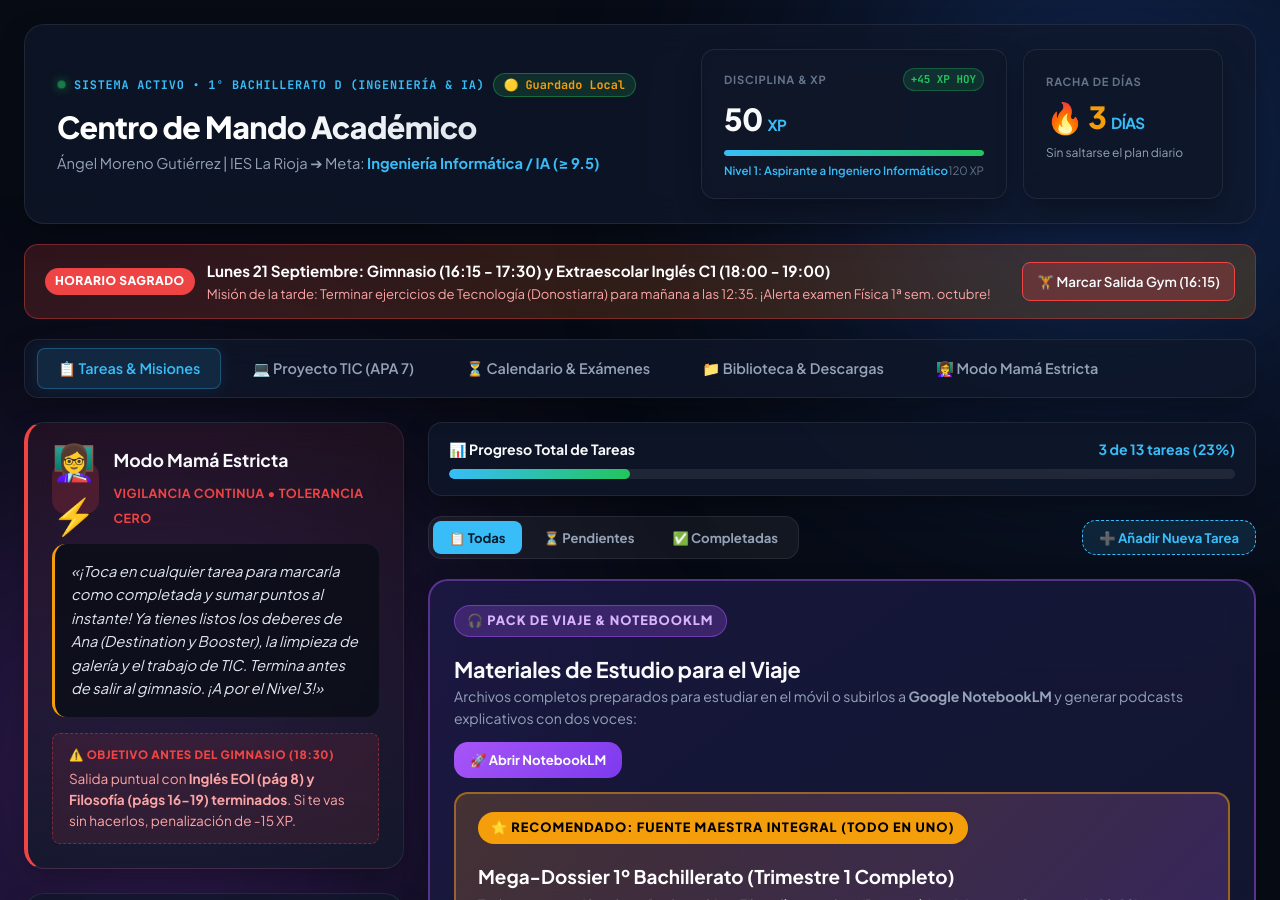
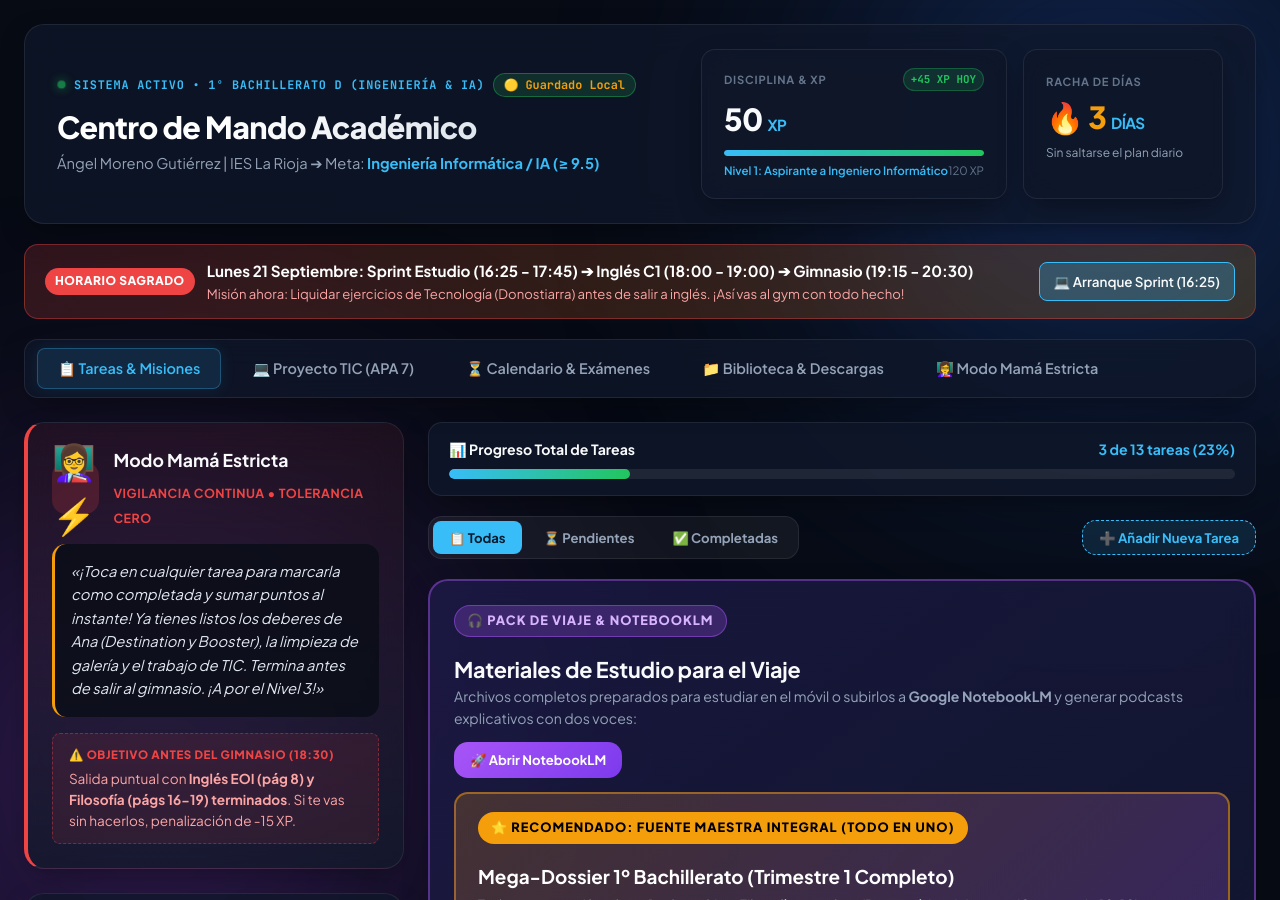
Before and after one commit to angelTomo9/angelTomo9.github.io, a Jekyll site: the page apps/bachillerato/index.html, which Jekyll copies as it is, in a window 1280 px wide and 900 px high. Built offline with Jekyll 4.4.1, drawn with Linux system fonts in a browser that asks for light colours.

Commit message:
chore: actualizar banner sprint tarde antes de ingles

```diff
--- a/apps/bachillerato/index.html
+++ b/apps/bachillerato/index.html
@@ -64,12 +64,12 @@
       <div style="display: flex; align-items: center; gap: 12px;">
         <span class="urgent-badge">HORARIO SAGRADO</span>
         <div>
-          <strong style="color: #fff; font-size: 0.95rem;">Lunes 21 Septiembre: Gimnasio (16:15 - 17:30) y Extraescolar Inglés C1 (18:00 - 19:00)</strong>
-          <p style="color: #fca5a5; font-size: 0.82rem; margin: 0;">Misión de la tarde: Terminar ejercicios de Tecnología (Donostiarra) para mañana a las 12:35. ¡Alerta examen Física 1ª sem. octubre!</p>
+          <strong style="color: #fff; font-size: 0.95rem;">Lunes 21 Septiembre: Sprint Estudio (16:25 - 17:45) ➔ Inglés C1 (18:00 - 19:00) ➔ Gimnasio (19:15 - 20:30)</strong>
+          <p style="color: #fca5a5; font-size: 0.82rem; margin: 0;">Misión ahora: Liquidar ejercicios de Tecnología (Donostiarra) antes de salir a inglés. ¡Así vas al gym con todo hecho!</p>
         </div>
       </div>
-      <button class="btn-checkin" style="background: rgba(239, 68, 68, 0.25); border-color: #ef4444;" onclick="logEvent('🏋️ Salida al Gimnasio (16:15)', 15)">
-        🏋️ Marcar Salida Gym (16:15)
+      <button class="btn-checkin" style="background: rgba(56, 189, 248, 0.25); border-color: #38bdf8;" onclick="logEvent('💻 Arranque Sprint Estudio Tarde', 15)">
+        💻 Arranque Sprint (16:25)
       </button>
     </div>
 
```
